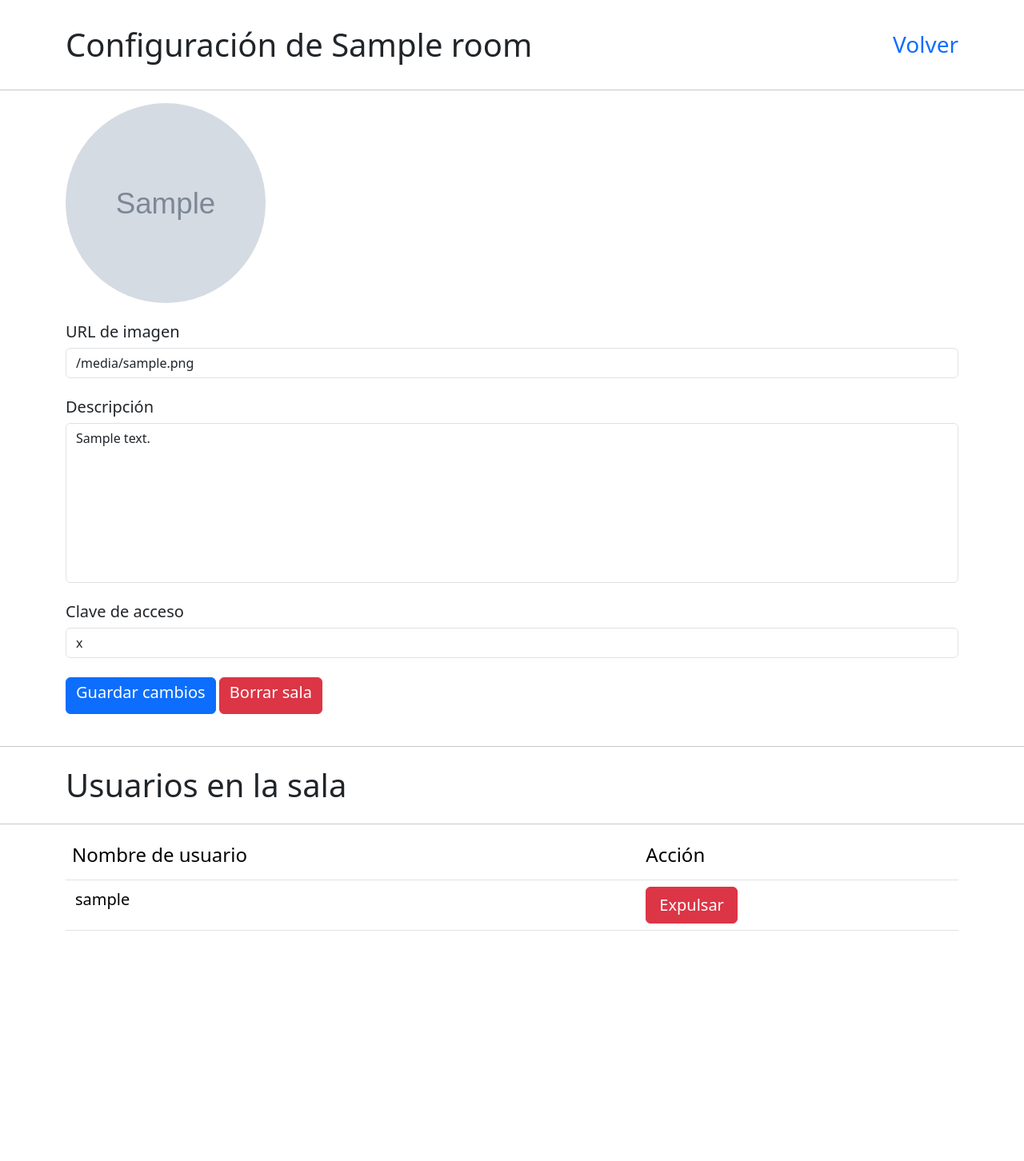
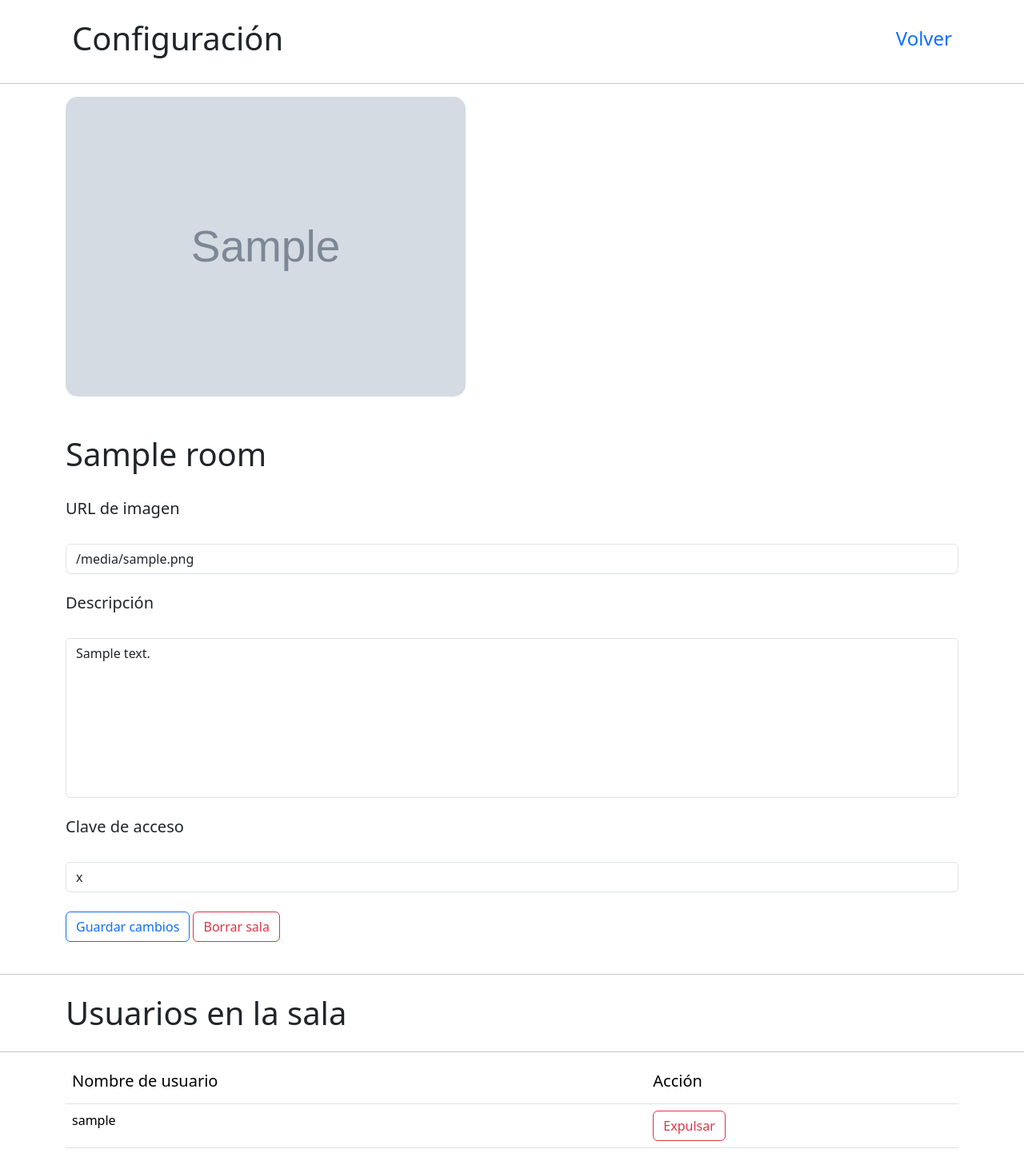
Before and after one commit to DTCarlox77/Echo, a Django app: template chats/templates/interfaces/configure_room.html in a window 1280 px wide. Shown: the whole page at 80% size. Before the commit the page ends 1164 px from the top, so only its background shows below. Run offline with Django 3.2, Linux system fonts and the light colour scheme; tables that the repository leaves empty hold one stand-in row (values such as "Sample post"); the template is opened without the code that fills it: values that come from a table or form of the project are taken from there, most other values are stand-ins (such as "Sample title", 1, 10 or a date in 2020); grey boxes marked "Sample" are stand-in pictures.

Commit message:
Fin de la mejora de los diseños.

```diff
--- a/chats/static/css/style.css
+++ b/chats/static/css/style.css
@@ -10,6 +10,7 @@
     flex-direction: column;
     height: 75vh;
     overflow-y: scroll;
+    margin-bottom: 50px;
 }
 
 .bandeja {
@@ -68,9 +69,7 @@ hr {
 }
 
 a {
-    display: flex;
     text-decoration: none !important;
-    justify-content: flex-start;
 }
 
 .sala {
--- a/chats/templates/interfaces/configure_room.html
+++ b/chats/templates/interfaces/configure_room.html
@@ -4,23 +4,35 @@
 
 {% block content %}
 
-<div class="navbar mt-4 mb-2">
-    <div class="container">
-        <h1 class="col-8">Configuración de {{ room.nombre }}</h1>
-        <a href="{% url 'room' id=room.id %}"><h3>Volver</h3></a>
+<style>
+    .image-edit {
+        width: 80%;
+        max-width: 500px;
+        border-radius: 15px;
+    }
+</style>
+
+<div class="navbar mt-2">
+    <div class="container d-flex">
+        <h1 class="col-4 m-2">Configuración</h1>
+        <div class="d-flex nav-items">
+            <a href="{% url 'room' id=room.id %}"><h4 class="m-2">Volver</h4></a>
+        </div>
     </div>
 </div>
 <hr>
 <div class="container">
-    <img class="image" src="{{ room.imagen }}" alt="">
+    <img class="image-edit" src="{{ room.imagen }}" alt="">
 </div>
 <br>
 <div class="container">
+    <br>
     {% if message %}
         <div class="alert alert-danger">
-            <h4>{{ message }}</h4>
+            <h5>{{ message }}</h5>
         </div>
     {% endif %}
+    <h1>{{ room.nombre }}</h1>
     {% if not room.password %}
         <div class="alert alert-warning">
             <h4>Esta sala es de acceso público</h4>
@@ -29,22 +41,25 @@
     {% endif %}
     <form action="{% url 'edit' id=room.id %}" method="post">
         {% csrf_token %}
-        <label for=""><h5>URL de imagen</h5></label>
+        <br>
+        <h5>URL de imagen</h5>
         <br>
         <input type="text" class="col-8 form-control" placeholder="URL de imagen" name="imagen" value="{{ room.imagen }}">
         <br>
-        <label for=""><h5>Descripción</h5></label>
+        <h5>Descripción</h5>
+        <br>
         <textarea class="form-control" name="descripcion" id="" style="resize: none; height: 200px" placeholder="Descripción de la sala (Opcional)">{{ room.descripcion }}</textarea>
         <br>
-        <label for=""><h5>Clave de acceso</h5></label>
+        <h5>Clave de acceso</h5>
+        <br>
         <input type="text" class="col-8 form-control" placeholder="Código de sala" name="password" value="{% if room.password %}{{ room.password }}{% endif %}">
         <br>
         <div class="">
-            <button type="submit" class="btn btn-primary"><h5>Guardar cambios</h5></button>
+            <button type="submit" class="btn btn-outline-primary">Guardar cambios</button>
 
         <!-- Button trigger modal -->
-            <button type="button" class="btn btn-danger" data-bs-toggle="modal" data-bs-target="#staticBackdrop">
-                <h5>Borrar sala</h5>
+            <button type="button" class="btn btn-outline-danger" data-bs-toggle="modal" data-bs-target="#staticBackdrop">
+                Borrar sala
             </button>
 
         <!-- Modal -->
@@ -81,16 +96,16 @@
     <table class="table">
         <thead>
             <tr>
-                <th scope="col"><h4>Nombre de usuario</h4></th>
-                <th scope="col"><h4>Acción</h4></th>
+                <th scope="col"><h5>Nombre de usuario</h5></th>
+                <th scope="col"><h5>Acción</h5></th>
             </tr>
         </thead>
         <tbody>
             {% for username in users %}
 
                 <tr>
-                    <td><h5 class="m-1">{{ username }}</h5></td>
-                    <td><button class="btn btn-danger"><h5 class="m-1">Expulsar</h5></button></td>
+                    <td>{{ username }}</td>
+                    <td><button class="btn btn-outline-danger">Expulsar</button></td>
                 </tr>
 
             {% endfor %}
```
Also changed, not shown: chats/consumers.py (+9 -4 lines), chats/static/javascript/socket.js (+6 -3 lines), chats/templates/interfaces/create_room.html (+8 -6 lines), chats/templates/interfaces/room.html (+17 -15 lines), chats/templates/registration/login.html (+5 -6 lines), db.sqlite3.
